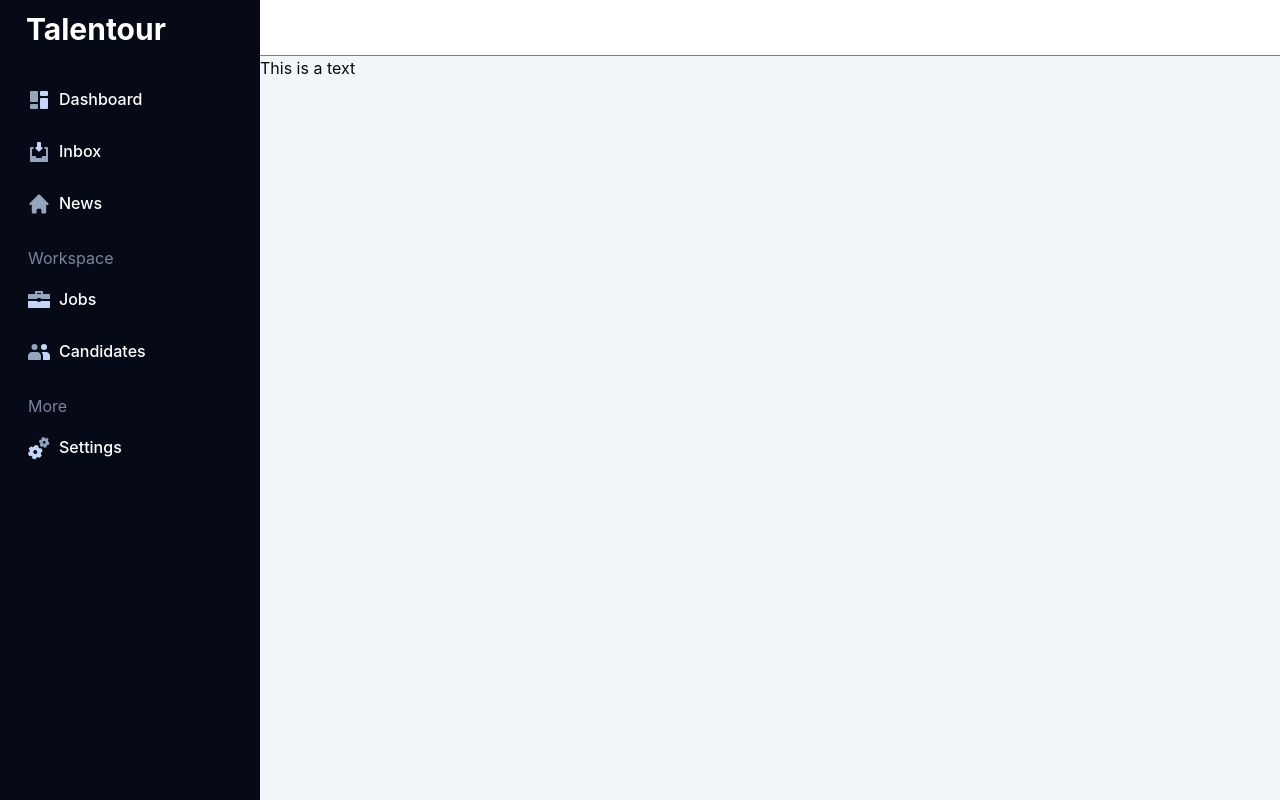
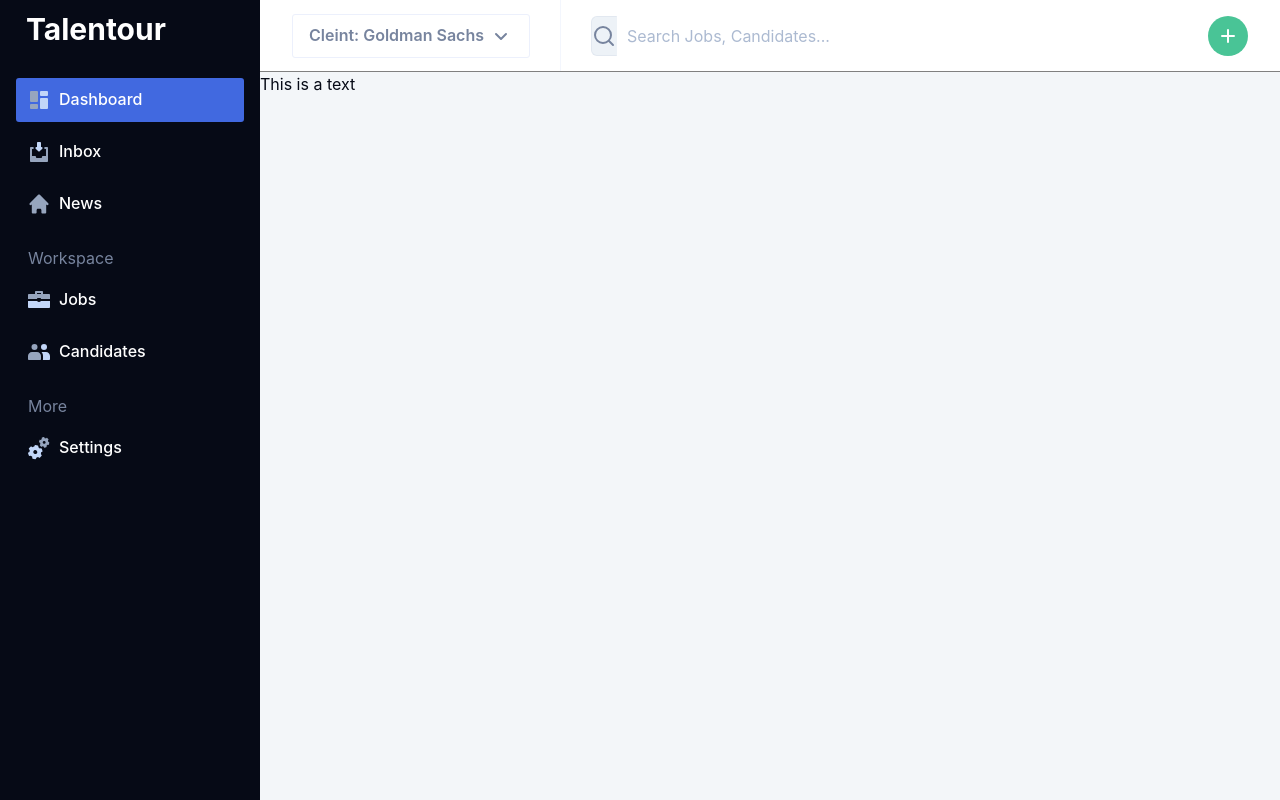
Before and after one commit to Ajmaljalal/arora, a Next.js app: page / in a window 1280 px wide. Built offline with nearby package versions, Linux system fonts and the light colour scheme.

Commit message:
header WIP

```diff
--- a/src/containers/header/header.tsx
+++ b/src/containers/header/header.tsx
@@ -1,16 +1,50 @@
-import { Box, useColorMode, useColorModeValue } from '@chakra-ui/react'
+import { Box, Divider, HStack, Input, InputGroup, InputLeftAddon, useColorMode, useColorModeValue } from '@chakra-ui/react'
 import React from 'react'
+import { BaseButton } from '../../components/buttons/button'
+import ChevronDown from '../../../public/assets/icons/chevron-down.svg'
+import SearchIcon from '../../../public/assets/icons/search.svg'
+import AddIcon from '../../../public/assets/icons/add-white.svg'
+import { CenteredIconButton } from '../../components/buttons/centered-icon-button'
 
 function Header() {
 	const { colorMode, toggleColorMode } = useColorMode()
 	const borderBottomColor = useColorModeValue('grey', 'lightGray')
 	return (
 		<Box
-			height='56px'
+			height='72px'
 			width='100%'
 			bg='brand.white'
 			borderBottom={`1px solid ${borderBottomColor}`}
+			display='flex'
+			alignItems='center'
+			px='32px'
+			color='brand.black'
 		>
+			<BaseButton
+				text='Cleint: Goldman Sachs'
+				color='brand.grey500'
+				onClick={() => console.log('clicked')}
+				outlined
+				borderColor='brand.grey200'
+				icon={<ChevronDown />}
+				iconPosition='right'
+			/>
+			<Divider orientation='vertical' borderColor='brand.grey200' mx='30px' />
+			<InputGroup>
+				<InputLeftAddon children={<SearchIcon />} p='0' mr='10px' />
+				<Input
+					type='search'
+					placeholder='Search Jobs, Candidates...'
+					variant='unstyled'
+					colorScheme='brand.black'
+					_placeholder={{ color: 'brand.grey300' }}
+				/>
+			</InputGroup>
+			<HStack>
+				<CenteredIconButton Icon={<AddIcon />} onClick={() => console.log('clicked')} bg='brand.secondary' isRound />
+
+			</HStack>
+
 		</Box>
 	)
 }
--- a/src/store/nav/reducers.ts
+++ b/src/store/nav/reducers.ts
@@ -8,7 +8,7 @@ type NavbarState = {
 };
 
 const initialState: NavbarState = {
-  currentPage: 'Home',
+  currentPage: 'Dashboard',
 };
 
 export const navbarReducer = createReducer(initialState, builder => {
```
